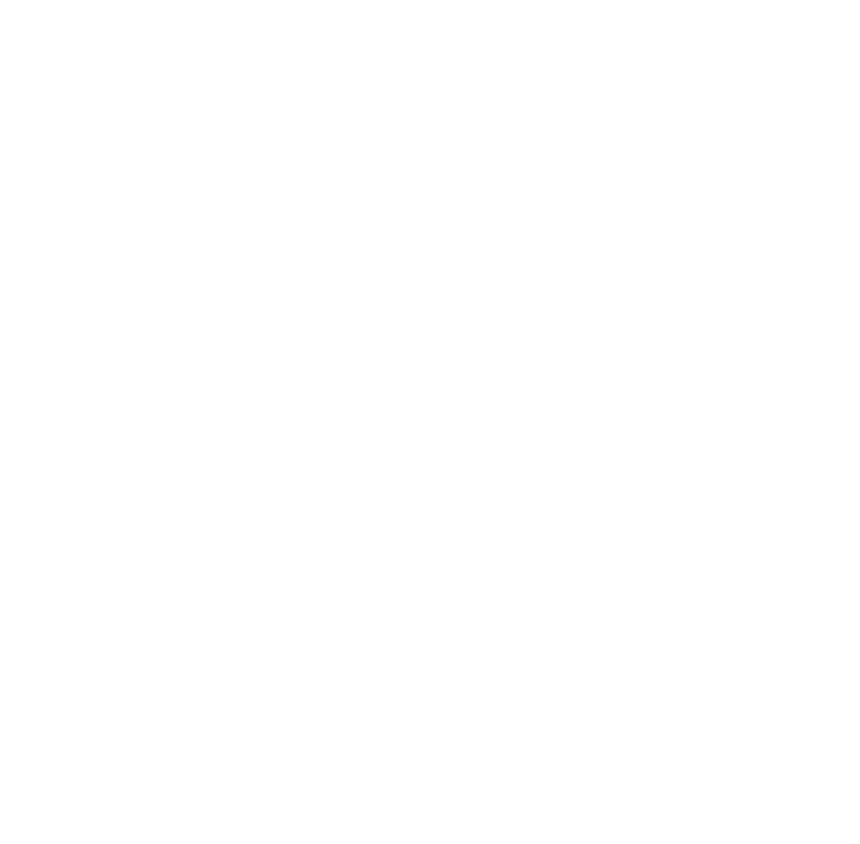
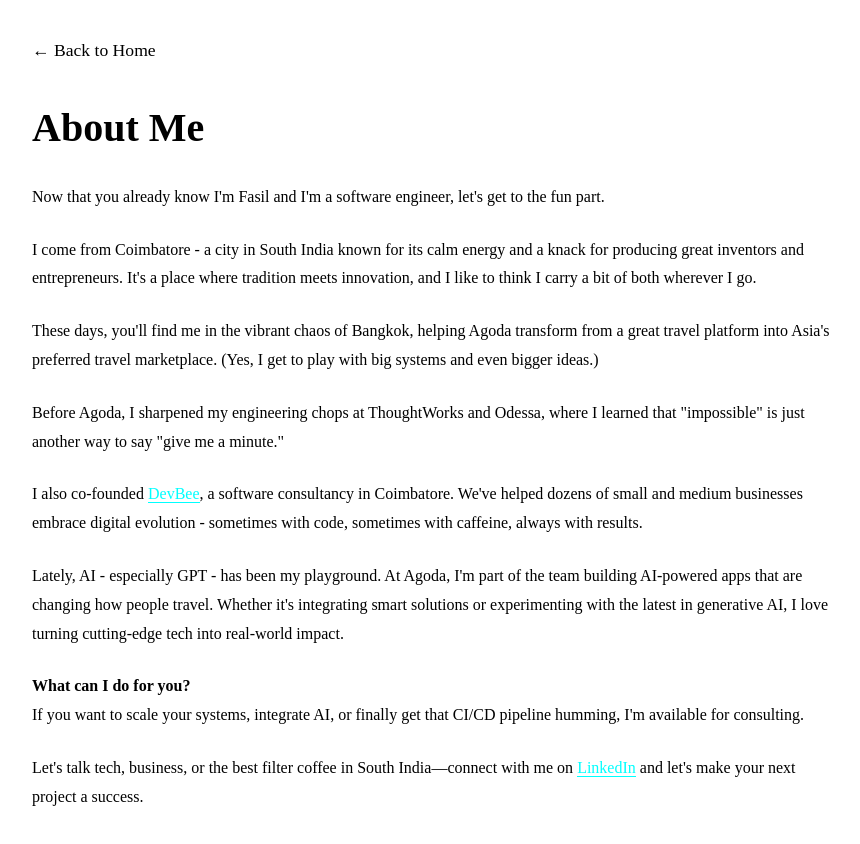
Before and after one commit to fasilmarshooq/fasilmarshooq.github.io, a Gatsby site in the folder site/: page /about in a window 1280 px wide. Before the commit this address had no page. Shown: the whole page, without its empty margins (208-1068 px from the left). Before the commit the page ends 800 px from the top, so only its background shows below. Built offline with nearby package versions, Linux system fonts and the light colour scheme; Gatsby itself is replaced by a stand-in of ours; some packages are replaced by stand-ins of ours.

Commit message:
refactor layout components to use BackLink for navigation; update Bio component text and styles; add About page with personal details

```diff
--- /dev/null
+++ b/site/src/components/common/BackLink.jsx
@@ -0,0 +1,21 @@
+import React from "react"
+import { Link } from "gatsby"
+import styled from "styled-components"
+
+const StyledBackLink = styled(Link)`
+  color: var(--white-1);
+  text-decoration: none;
+  font-size: 1.1rem;
+  margin-bottom: 1rem;
+  display: inline-block;
+
+  &:hover {
+    text-decoration: underline;
+  }
+`
+
+const BackLink = ({ children = "← Back to Home" }) => {
+  return <StyledBackLink to="/">{children}</StyledBackLink>
+}
+
+export default BackLink
--- a/site/src/components/post-layout.jsx
+++ b/site/src/components/post-layout.jsx
@@ -2,6 +2,7 @@ import * as React from "react"
 import { Link } from "gatsby"
 import * as postStyles from "./styles/post.module.css"
 import Seo from "./seo"
+import BackLink from "./common/BackLink"
 
 const PostLayout = ({
   headerTitle,
@@ -14,11 +15,7 @@ const PostLayout = ({
   return (
     <main>
       <Seo title={title} description={description} />
-      <header>
-        <Link className={postStyles.siteTitle} to="/">
-          {headerTitle}
-        </Link>
-      </header>
+      <BackLink />
       <section className={postStyles.article}>
         <div className={postStyles.articleHeader}>
           <h2 className={postStyles.articleTitle}>{title}</h2>
--- a/site/src/components/tag-layout.jsx
+++ b/site/src/components/tag-layout.jsx
@@ -3,16 +3,13 @@ import { Link } from "gatsby"
 import "./styles/common.css"
 import * as blogStyles from "./styles/blog.module.css"
 import Seo from "./seo"
+import BackLink from "./common/BackLink"
 
 const TagLayout = ({ headerTitle, title, children }) => {
   return (
     <main>
       <Seo title={`Tag: ${title}`} />
-      <header>
-        <Link className={blogStyles.siteTitle} to="/">
-          {headerTitle}
-        </Link>
-      </header>
+      <BackLink />
       <h2>Tag: {title}</h2>
       <section className={blogStyles.articles}>{children}</section>
       <footer>
--- /dev/null
+++ b/site/src/pages/about.js
@@ -0,0 +1,80 @@
+import * as React from "react"
+import { Link } from "gatsby"
+import Seo from "../components/seo"
+import styled from "styled-components"
+import BackLink from "../components/common/BackLink"
+
+const AboutContainer = styled.div`
+  max-width: 800px;
+  margin: 0 auto;
+  padding: 2rem 1rem;
+`
+
+const Title = styled.h1`
+  font-size: 2.5rem;
+  font-weight: bolder;
+  color: var(--white-1);
+  margin-bottom: 2rem;
+`
+
+const BioSection = styled.div`
+  line-height: 1.8rem;
+  font-weight: 300;
+  color: var(--white-1);
+
+  p {
+    margin-bottom: 1.5rem;
+  }
+
+  a {
+    color: cyan;
+    border-bottom: 1px solid cyan;
+    text-decoration: none;
+
+    &:hover {
+      border-bottom-width: 2px;
+    }
+  }
+`
+
+const AboutPage = () => {
+  return (
+    <main>
+      <Seo title="About" />
+      <AboutContainer>
+        <BackLink />
+        <Title>About Me</Title>
+        <BioSection>
+          <p>
+            Now that you already know I'm Fasil and I'm a software engineer, let's get to the fun part.
+          </p>
+          <p>
+            I come from Coimbatore - a city in South India known for its calm energy and a knack for producing great inventors and entrepreneurs. It's a place where tradition meets innovation, and I like to think I carry a bit of both wherever I go.
+          </p>
+          <p>
+            These days, you'll find me in the vibrant chaos of Bangkok, helping Agoda transform from a great travel platform into Asia's preferred travel marketplace. (Yes, I get to play with big systems and even bigger ideas.)
+          </p>
+          <p>
+            Before Agoda, I sharpened my engineering chops at ThoughtWorks and Odessa, where I learned that "impossible" is just another way to say "give me a minute."
+          </p>
+          <p>
+            I also co-founded <a href="https://dev-bee.com/" target="_blank" rel="noopener noreferrer">DevBee</a>, a software consultancy in Coimbatore. We've helped dozens of small and medium businesses embrace digital evolution - sometimes with code, sometimes with caffeine, always with results.
+          </p>
+          <p>
+            Lately, AI - especially GPT - has been my playground. At Agoda, I'm part of the team building AI-powered apps that are changing how people travel. Whether it's integrating smart solutions or experimenting with the latest in generative AI, I love turning cutting-edge tech into real-world impact.
+          </p>
+          <p>
+            <strong>What can I do for you?</strong><br />
+            If you want to scale your systems, integrate AI, or finally get that CI/CD pipeline humming, I'm available for consulting.
+          </p>
+          <p>
+            Let's talk tech, business, or the best filter coffee in South India—connect with me on{" "}
+            <a href="https://www.linkedin.com/in/fasilmarshooq/" target="_blank" rel="noopener noreferrer">LinkedIn</a> and let's make your next project a success.
+          </p>
+        </BioSection>
+      </AboutContainer>
+    </main>
+  )
+}
+
+export default AboutPage
```
Also changed, not shown: site/src/components/Bio/bio.jsx (+3 -4 lines), site/src/components/Bio/styles.jsx (+4 -4 lines).
